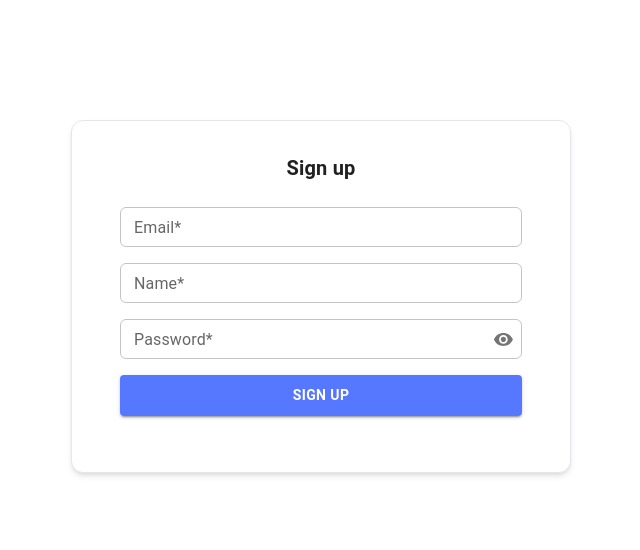
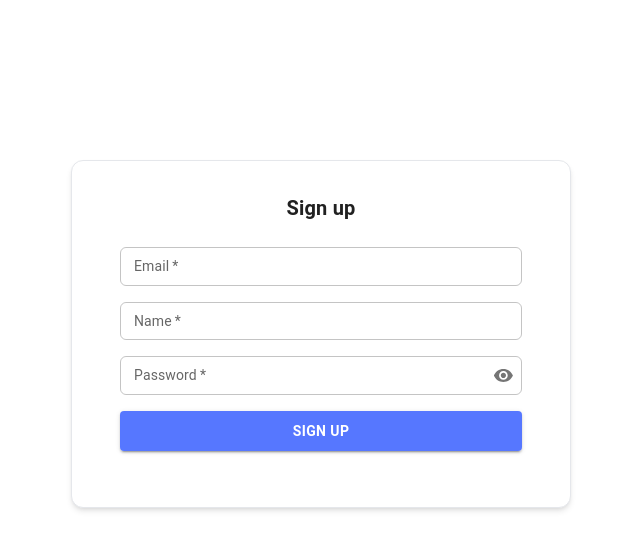
Before and after one commit to yarjanlou/taska, a Next.js app: page /signup in a window 1280 px wide. Shown: the top 550 px of the page, without its empty margins (319-959 px from the left). Built offline with nearby package versions, Linux system fonts and the light colour scheme; no server answers; what pocketbase would draw is missing.

Commit message:
chore: update theme provider and apply global textfield styles to login and signup pages

```diff
--- a/app/dashboard/sections/sidebar/NewProjecDialog.jsx
+++ b/app/dashboard/sections/sidebar/NewProjecDialog.jsx
@@ -85,7 +85,6 @@ export default function NewProjectDialog({ open, onClose }) {
       >
         <form onSubmit={handlesubmit}>
           <TextField
-            autoFocus
             autoComplete="false"
             size="small"
             margin="dense"
--- a/app/dashboard/sections/sidebar/ProjectBox.jsx
+++ b/app/dashboard/sections/sidebar/ProjectBox.jsx
@@ -13,7 +13,7 @@ export default function ProjectBox({
 
   return (
     <Box
-      className={`flex cursor-pointer items-center gap-2.5 rounded-md border border-gray-200 px-1.5 py-1 transition-all duration-200 ${isSelected ? "bg-primary/90" : "bg-white"}`}
+      className={`flex cursor-pointer items-center gap-2.5 rounded-md border px-1.5 py-1 transition-all duration-200 ${isSelected ? "bg-primary/90 border-primary/90" : "border-gray-200 bg-white"}`}
       onClick={() => {
         setSelectedProject(id);
         setTimeout(() => {
--- a/app/dashboard/sections/tasks-section/NewTaskDialog.jsx
+++ b/app/dashboard/sections/tasks-section/NewTaskDialog.jsx
@@ -104,7 +104,6 @@ export default function NewTaskDialog({ open, onClose, status }) {
         <form onSubmit={handleSubmit}>
           <Stack spacing={{ xs: 1, md: 2 }}>
             <TextField
-              autoFocus
               size="small"
               margin="dense"
               label="Task Title*"
--- a/app/login/page.jsx
+++ b/app/login/page.jsx
@@ -39,9 +39,6 @@ export default function LoginPage() {
     onSuccess: () => {
       router.push("/dashboard");
     },
-    // onError: (error) => {
-    //   console.error("Signup error:", error);
-    // },
   });
 
   const handleSubmit = async (e) => {
@@ -51,7 +48,7 @@ export default function LoginPage() {
   };
 
   return (
-    <div className="relative flex size-full items-center justify-center pt-25 md:pt-30">
+    <div className="relative flex size-full items-center justify-center pt-25 md:pt-40">
       <Card className="w-full max-w-[500px] px-4 shadow-none! md:rounded-xl! md:border md:border-gray-200 md:p-8 md:shadow-md!">
         <Typography
           sx={{ fontWeight: "bold", fontSize: "20px", mb: "8px" }}
@@ -65,7 +62,8 @@ export default function LoginPage() {
             <Stack spacing={2}>
               <TextField
                 variant="outlined"
-                label="Email*"
+                required
+                label="Email"
                 id="email"
                 valuse={email}
                 onChange={(e) => setEmail(e.target.value)}
@@ -73,12 +71,28 @@ export default function LoginPage() {
                 size="small"
                 error={!!errors?.email}
                 helperText={errors?.email}
-                sx={{ "& .MuiFormHelperText-root": { mx: "1px" } }}
+                sx={{
+                  "& .MuiFormHelperText-root": { mx: "1px" },
+                  "& .MuiInputBase-input": {
+                    fontSize: { sm: "14px", md: "15px" },
+                  },
+                  "& .MuiInputLabel-root": {
+                    fontSize: "14px",
+                  },
+                }}
               />
 
               <PasswordInput
                 value={password}
-                onChange={(e) => setPassword(e.target.value)}
+                onChange={(e) => {
+                  setPassword(e.target.value);
+                  setErrors((prev) => {
+                    return {
+                      ...prev,
+                      password: e.target.value.length >= 8 ? "" : prev.password,
+                    };
+                  });
+                }}
                 error={!!errors?.password}
                 helperText={errors?.password}
               />
--- a/app/providers/ThemeProvider.jsx
+++ b/app/providers/ThemeProvider.jsx
@@ -23,6 +23,9 @@ export const theme = createTheme({
             borderWidth: "1px",
           },
         },
+        input: {
+          color: "#525252",
+        },
       },
     },
     MuiPickersOutlinedInput: {
@@ -39,5 +42,18 @@ export const theme = createTheme({
         },
       },
     },
+    MuiTextField: {
+      styleOverrides: {
+        root: {
+          "& .MuiFormHelperText-root": { mx: "1px" },
+          "& .MuiInputBase-input": {
+            fontSize: { sm: "14px", md: "15px" },
+          },
+          "& .MuiInputLabel-root": {
+            fontSize: "14px",
+          },
+        },
+      },
+    },
   },
 });
--- a/app/signup/page.jsx
+++ b/app/signup/page.jsx
@@ -41,9 +41,6 @@ export default function SignupPage() {
     onSuccess: () => {
       router.push("/dashboard");
     },
-    // onError: (error) => {
-    //   console.error("Signup error:", error);
-    // },
   });
 
   const handleSubmit = async (e) => {
@@ -53,7 +50,7 @@ export default function SignupPage() {
   };
 
   return (
-    <div className="relative flex size-full items-center justify-center pt-25 md:pt-30">
+    <div className="relative flex size-full items-center justify-center pt-25 md:pt-40">
       <Card className="w-full max-w-[500px] px-4 shadow-none! md:rounded-xl! md:border md:border-gray-200 md:p-8 md:shadow-md!">
         <Typography
           sx={{ fontWeight: "bold", fontSize: "20px", mb: "8px" }}
@@ -67,29 +64,59 @@ export default function SignupPage() {
             <Stack spacing={2}>
               <TextField
                 variant="outlined"
-                label="Email*"
+                label="Email"
                 size="small"
+                required
                 value={email}
-                onChange={(e) => setEmail(e.target.value)}
+                onChange={(e) => {
+                  setEmail(e.target.value);
+                  setErrors((prev) => {
+                    return { ...prev, email: "" };
+                  });
+                }}
                 error={!!errors?.email}
                 helperText={errors?.email}
-                sx={{ "& .MuiFormHelperText-root": { mx: "1px" } }}
+                sx={{
+                  "& .MuiFormHelperText-root": { mx: "1px" },
+                  "& .MuiInputBase-input": {
+                    fontSize: { sm: "14px", md: "15px" },
+                  },
+                }}
               />
 
               <TextField
                 variant="outlined"
-                label="Name*"
+                label="Name"
                 size="small"
+                required
                 value={name}
-                onChange={(e) => setName(e.target.value)}
+                onChange={(e) => {
+                  setName(e.target.value);
+                  setErrors((prev) => {
+                    return { ...prev, name: "" };
+                  });
+                }}
                 error={!!errors?.name}
                 helperText={errors?.name}
-                sx={{ "& .MuiFormHelperText-root": { mx: "1px" } }}
+                sx={{
+                  "& .MuiFormHelperText-root": { mx: "1px" },
+                  "& .MuiInputBase-input": {
+                    fontSize: { sm: "14px", md: "15px" },
+                  },
+                }}
               />
 
               <PasswordInput
                 value={password}
-                onChange={(e) => setPassword(e.target.value)}
+                onChange={(e) => {
+                  setPassword(e.target.value);
+                  setErrors((prev) => {
+                    return {
+                      ...prev,
+                      password: e.target.value.length >= 8 ? "" : prev.password,
+                    };
+                  });
+                }}
                 error={!!errors?.password}
                 helperText={errors?.password}
               />
--- a/components/ui/PasswordInput.jsx
+++ b/components/ui/PasswordInput.jsx
@@ -9,7 +9,12 @@ import {
 import IconButton from "@mui/material/IconButton";
 import { useState } from "react";
 
-export default function PasswordInput({ value, onChange, error, helperText }) {
+export default function PasswordInput({
+  value,
+  onChange,
+  error = null,
+  helperText = "",
+}) {
   // password visibility toggle
   const [showPassword, setShowPassword] = useState(false);
   const handleClickShowPassword = () => setShowPassword((show) => !show);
@@ -25,10 +30,22 @@ export default function PasswordInput({ value, onChange, error, helperText }) {
     <FormControl
       variant="outlined"
       size="small"
+      required
       fullWidth
+      sx={{
+        "& .MuiInputLabel-root": {
+          fontSize: "14px",
+        },
+        "& .MuiOutlinedInput-input": {
+          fontSize: { sm: "14px", md: "15px" },
+        },
+        "& .MuiFormHelperText-root": {
+          mx: "1px",
+        },
+      }}
       error={error}
     >
-      <InputLabel htmlFor="password">Password*</InputLabel>
+      <InputLabel htmlFor="password">Password</InputLabel>
       <OutlinedInput
         id="password"
         value={value}
```
